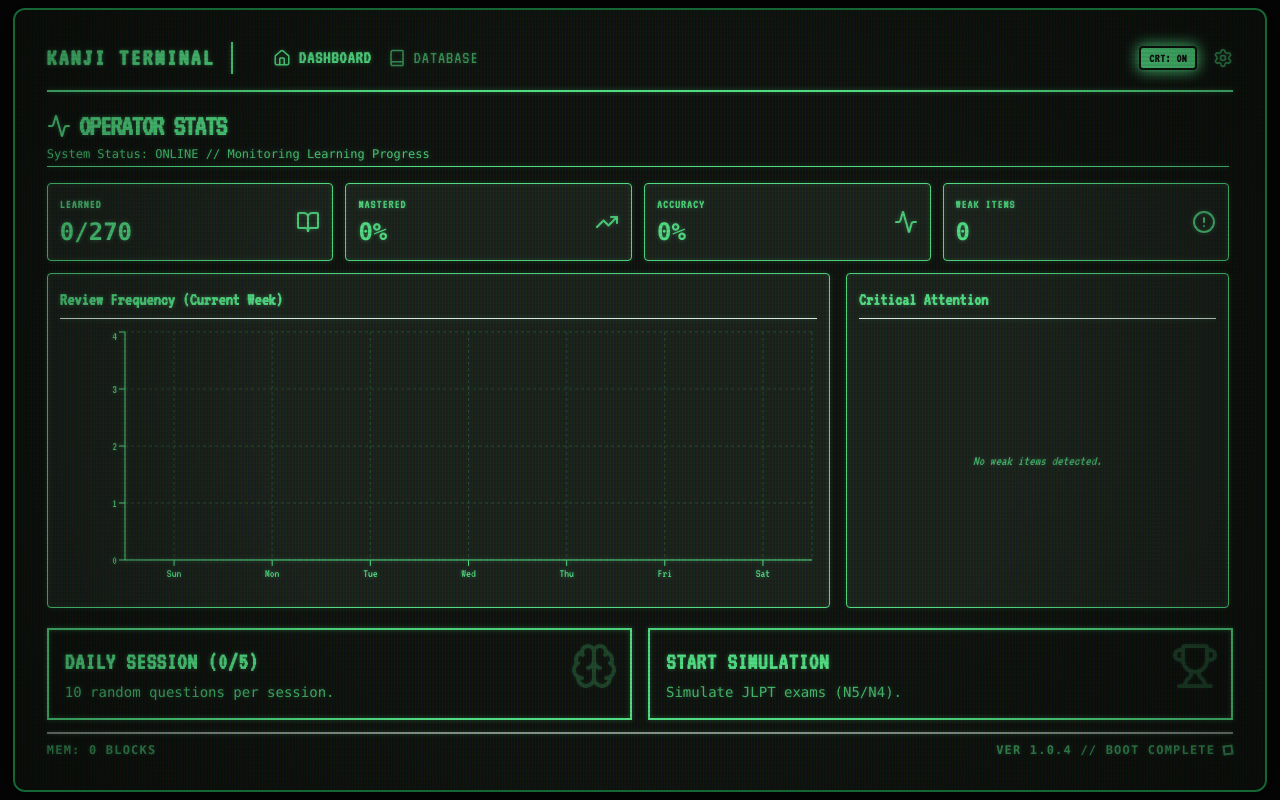
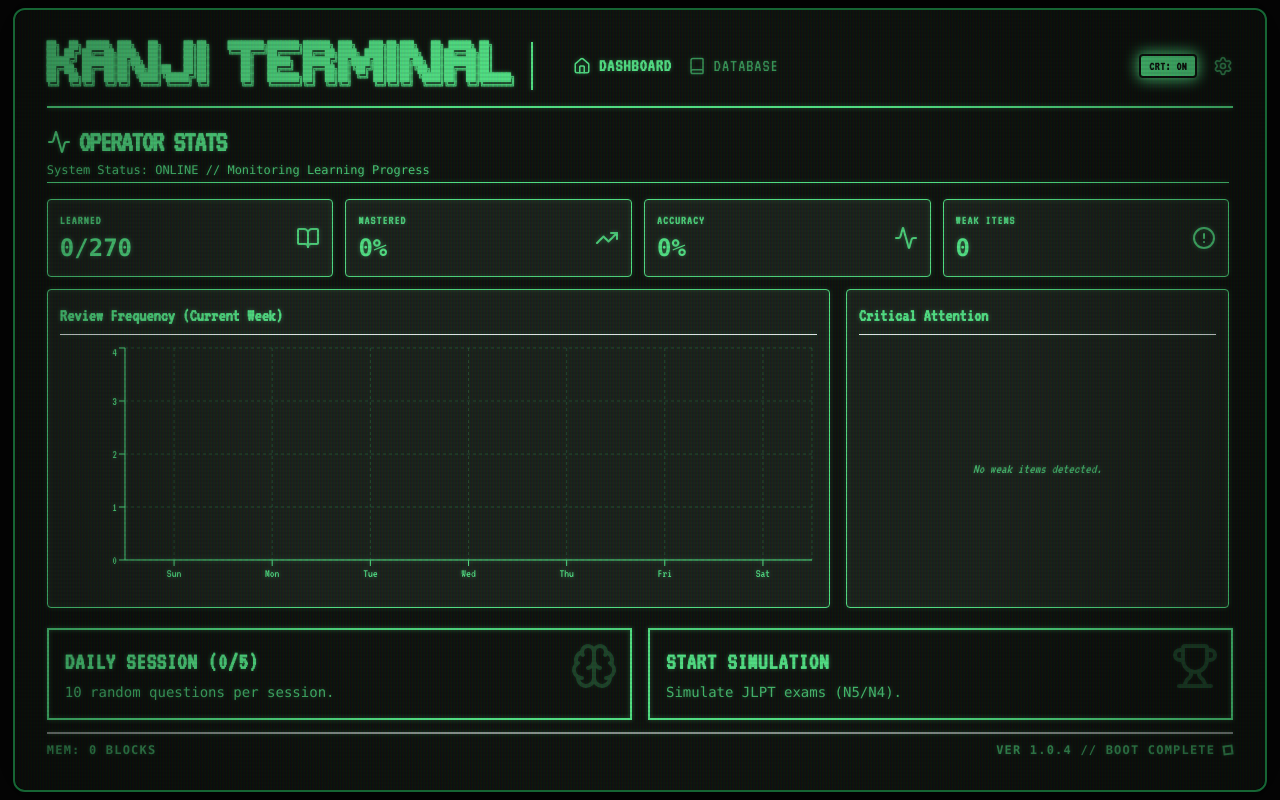
Before and after one commit to Emmjeyyyy/kanji-terminal, a React (Vite) app: page / in a window 1280 px wide. Built offline with nearby package versions, Linux system fonts and the light colour scheme.

Commit message:
feat: Use ASCII art for app title
Replaces the text-based "KANJI TERMINAL" title with ASCII art, enhancing the retro terminal aesthetic. Adjusts font and styling for better integration.

```diff
--- a/App.tsx
+++ b/App.tsx
@@ -296,7 +296,19 @@ export default function App() {
       {/* Top Navigation - Fixed Height */}
       <nav className="flex flex-col md:flex-row justify-between items-center mb-2 md:mb-4 border-b-2 border-current pb-2 md:pb-4 select-none shrink-0 gap-2 md:gap-0">
         <div className="flex items-center gap-4 md:gap-8 w-full md:w-auto justify-between md:justify-start">
-            <span className="font-bold text-xl md:text-2xl tracking-widest border-r-2 border-current pr-2 md:pr-4 mr-1 md:mr-2 crt-text-glow whitespace-nowrap">KANJI TERMINAL</span>
+            <pre
+                className="font-bold border-r-2 border-current pr-2 md:pr-4 mr-1 md:mr-2 crt-text-glow font-mono leading-none tracking-tighter"
+                style={{
+                  fontSize: 'clamp(3px, 0.75vw, 8px)'
+                }}
+            >
+{`██╗  ██╗ █████╗ ███╗   ██╗     ██╗██╗    ████████╗███████╗██████╗ ███╗   ███╗██╗███╗   ██╗ █████╗ ██╗
+██║ ██╔╝██╔══██╗████╗  ██║     ██║██║    ╚══██╔══╝██╔════╝██╔══██╗████╗ ████║██║████╗  ██║██╔══██╗██║
+█████╔╝ ███████║██╔██╗ ██║     ██║██║       ██║   █████╗  ██████╔╝██╔████╔██║██║██╔██╗ ██║███████║██║
+██╔═██╗ ██╔══██║██║╚██╗██║██   ██║██║       ██║   ██╔══╝  ██╔══██╗██║╚██╔╝██║██║██║╚██╗██║██╔══██║██║
+██║  ██╗██║  ██║██║ ╚████║╚█████╔╝██║       ██║   ███████╗██║  ██║██║ ╚═╝ ██║██║██║ ╚████║██║  ██║███████╗
+╚═╝  ╚═╝╚═╝  ╚═╝╚═╝  ╚═══╝ ╚════╝ ╚═╝       ╚═╝   ╚══════╝╚═╝  ╚═╝╚═╝     ╚═╝╚═╝╚═╝  ╚═══╝╚═╝  ╚═╝╚══════╝`}
+            </pre>
             <div className="flex gap-3 md:gap-4">
                 <button onClick={() => setCurrentView('dashboard')} className={`flex items-center gap-2 transition-all duration-200 text-base md:text-lg uppercase tracking-wider ${currentView === 'dashboard' ? 'opacity-100 font-bold text-shadow-[0_0_5px_currentColor]' : 'opacity-60 hover:opacity-100 hover:text-shadow-[0_0_5px_currentColor]'}`}>
                     <Home size={18} /> <span className="hidden sm:inline">DASHBOARD</span>
```
